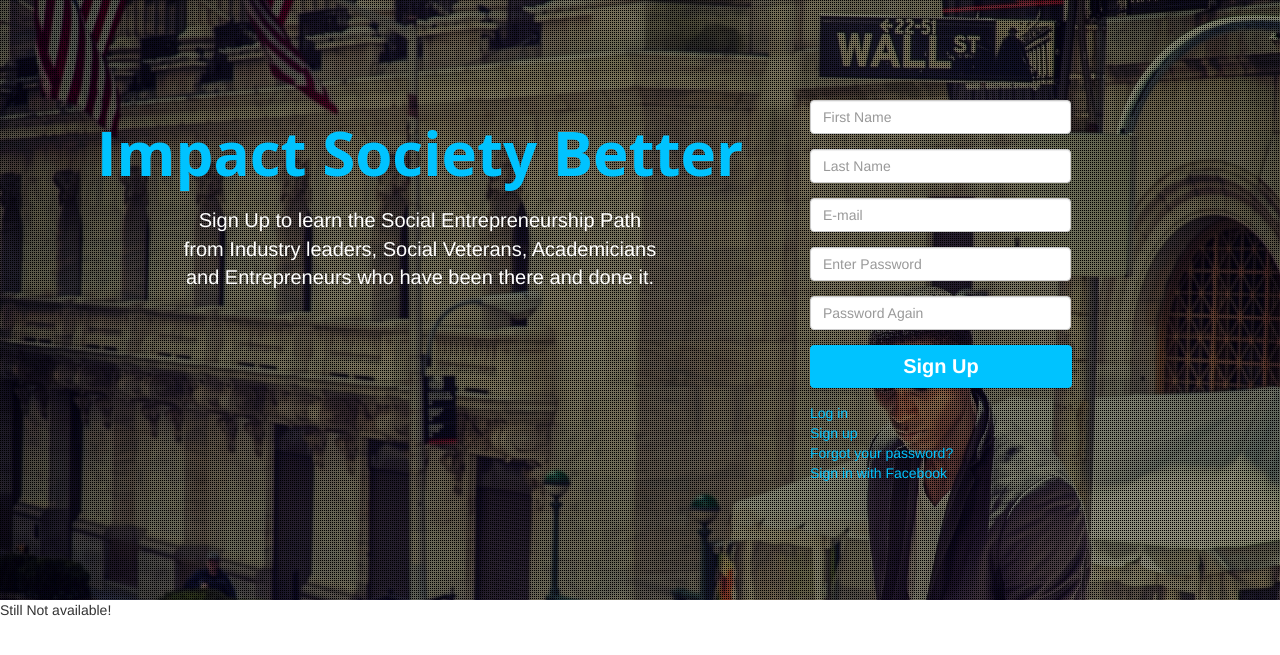
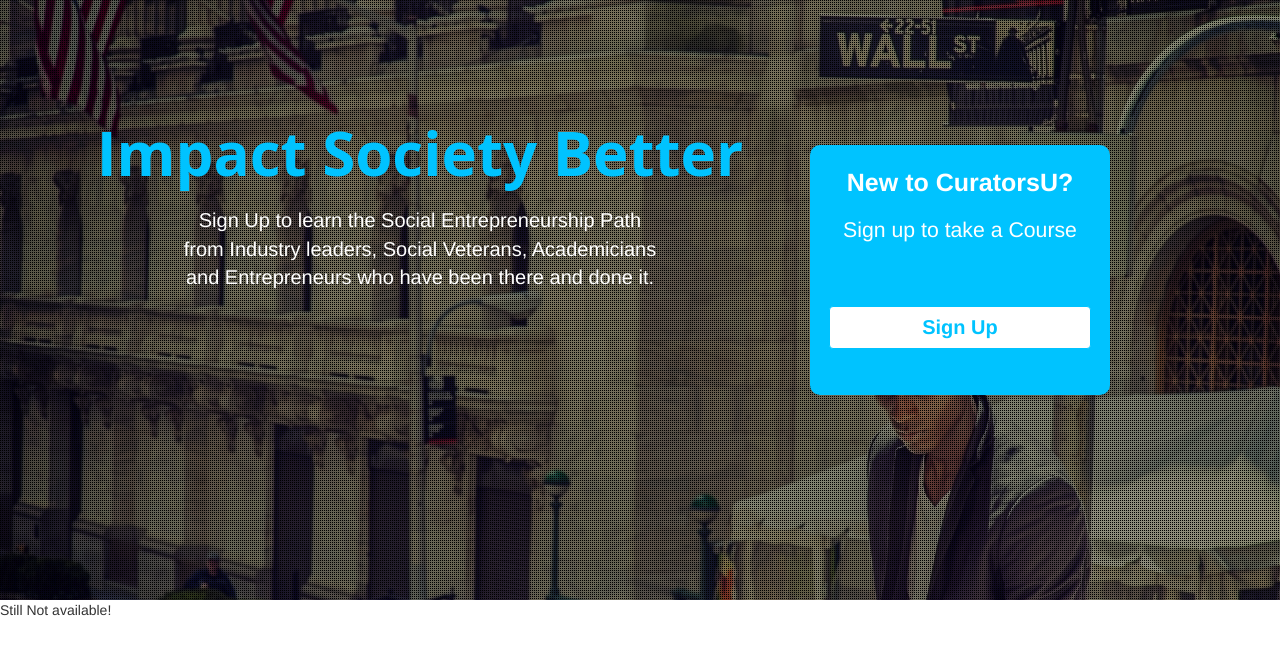
Before and after one commit to dguardio/curatorsu, a Rails app: page /landings/index in a window 1280 px wide. Shown: the part 80-735 px from the top of the page. Run offline with Rails 7, Linux system fonts and the light colour scheme; style sheets or scripts are compiled from the project's sources; some libraries are stand-ins or nearby versions.

Commit message:
Add Jquery to Landings Index

```diff
--- a/ToDo.txt
+++ b/ToDo.txt
@@ -3,6 +3,6 @@
 3. Use Ajax to load all Modules inside Module index as the final content consumption page
 4. Add Video as Landing View background
 5. Add document features and handling.
-6. Use Jquery to handle transitions and element animations.
+Doing 6. Use Jquery to handle transitions and element animations.
 7. Add SiteMap at footer section.
 8. Add Filter and Search gem
--- /dev/null
+++ b/app/assets/javascripts/landings.js
@@ -0,0 +1,6 @@
+$(document).ready(function(){
+	$(".btn-switch").click(function(){
+		$(".landing-signup").toggle();
+		$(".landing-card").hide();
+	});
+});
--- a/app/assets/javascripts/landings.js.coffee
+++ /dev/null
@@ -1,3 +0,0 @@
-# Place all the behaviors and hooks related to the matching controller here.
-# All this logic will automatically be available in application.js.
-# You can use CoffeeScript in this file: http://coffeescript.org/
--- a/app/assets/stylesheets/landings.css.scss
+++ b/app/assets/stylesheets/landings.css.scss
@@ -43,6 +43,29 @@
 	color: white;
 
 }
+
+.landing-signup {
+	display: none;
+}
+
+.landing-card {
+	vertical-align: middle;
+	height: 250px;
+	width: 300px;
+	background-color: #00C3FF;
+	border-radius: 10px 10px 10px 10px;
+	font-size: 25px;
+	text-align: center;
+	padding-top: 20px;
+	margin-top: 45px;
+}
+
+.landing-card .btn-switch {
+	color: #00C3FF;
+	background-color: white;
+	margin-top: 50px;
+}
+
 .landing-form .btn-primary {
 	width: 262px;
 	font-size: 20px;
--- a/app/views/landings/index.html.erb
+++ b/app/views/landings/index.html.erb
@@ -11,6 +11,8 @@
 			<% if current_user.present? %>
 				<center><%= link_to 'Your Classroom', user_path(current_user.id), class: "btn btn-primary btn-dir" %></center>
 			<% else %>
+				<div class="landing-action">
+					<div class="landing-signup">
 						<%= simple_form_for(resource, as: resource_name, url: registration_path(resource), html: {class: "form-horizontal form-user"}) do |f| %>
 						  <%= devise_error_messages! %>
 
@@ -63,6 +65,14 @@
 						  </div>
 
 						<% end %>
+					</div>
+
+					<div class="landing-card">
+						<strong><p>New to CuratorsU?</p></strong>
+						<p><small>Sign up to take a Course</small></p>
+						<button class="btn btn-primary btn-switch">Sign Up</button>
+					</div>
+				</div>
 			<% end %>
 		</div>
 	</div>
--- a/config/initializers/devise.rb
+++ b/config/initializers/devise.rb
@@ -34,7 +34,7 @@
   # session. If you need permissions, you should implement that in a before filter.
   # You can also supply a hash where the value is a boolean determining whether
   # or not authentication should be aborted when the value is not present.
-  config.authentication_keys = [:email, :password]
+  # config.authentication_keys = [:email]
 
   # Configure parameters from the request object used for authentication. Each entry
   # given should be a request method and it will automatically be passed to the
```
Lines whose indentation alone changed are shown as unchanged.
